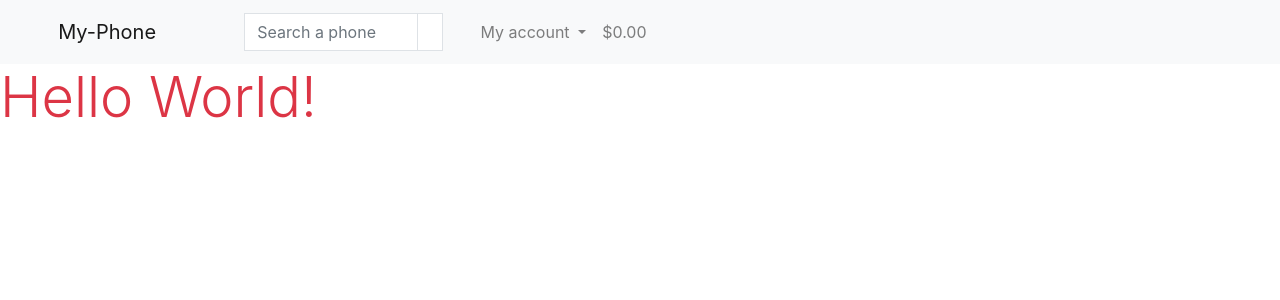
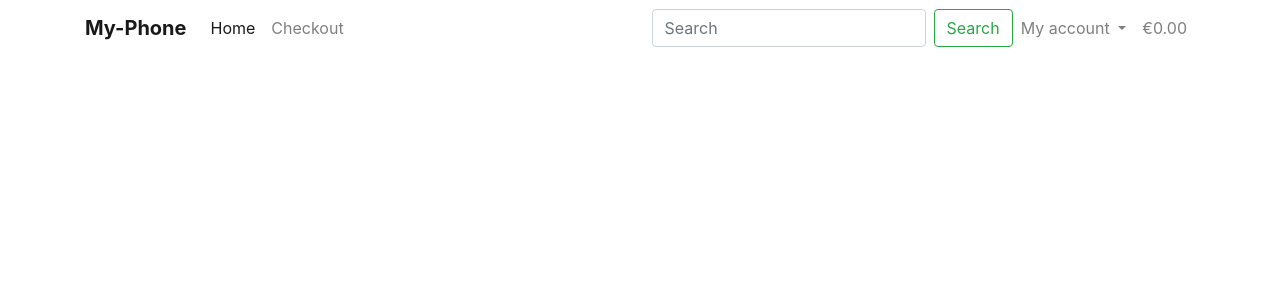
Before and after one commit to Deepak9912/My-Phone, a Django app: page / in a window 1280 px wide. Shown: the top 300 px of the page. Run offline with Django 3.2, Linux system fonts and the light colour scheme; some libraries are stand-ins or nearby versions.

Commit message:
add navbar in the base.html in the main template

```diff
--- a/home/templates/home/index.html
+++ b/home/templates/home/index.html
@@ -2,5 +2,5 @@
 {% load static %}
 
 {% block content %}
-<h1 class="display-4 text-danger">Hello World!</h1>
+<h1 class="display-4 text-danger"></h1>
 {% endblock %}
--- a/templates/base.html
+++ b/templates/base.html
@@ -15,22 +15,22 @@
   {% endblock %}
 
   {% block corecss %}
-  <link rel="stylesheet" href="https://cdn.jsdelivr.net/npm/bootstrap@4.0.0/dist/css/bootstrap.min.css"
-    integrity="sha384-Gn5384xqQ1aoWXA+058RXPxPg6fy4IWvTNh0E263XmFcJlSAwiGgFAW/dAiS6JXm" crossorigin="anonymous">
+  <link rel="stylesheet" href="https://stackpath.bootstrapcdn.com/bootstrap/4.4.1/css/bootstrap.min.css"
+    integrity="sha384-Vkoo8x4CGsO3+Hhxv8T/Q5PaXtkKtu6ug5TOeNV6gBiFeWPGFN9MuhOf23Q9Ifjh" crossorigin="anonymous">
   {% endblock %}
 
   {% block extra_css %}
   {% endblock %}
 
   {% block corejs %}
-  <script src="https://cdn.jsdelivr.net/npm/bootstrap@5.2.0/dist/js/bootstrap.bundle.min.js"
-    integrity="sha384-A3rJD856KowSb7dwlZdYEkO39Gagi7vIsF0jrRAoQmDKKtQBHUuLZ9AsSv4jD4Xa" crossorigin="anonymous">
+  <script src="https://code.jquery.com/jquery-3.4.1.slim.min.js"
+    integrity="sha384-J6qa4849blE2+poT4WnyKhv5vZF5SrPo0iEjwBvKU7imGFAV0wwj1yYfoRSJoZ+n" crossorigin="anonymous">
   </script>
-  <script src="https://cdn.jsdelivr.net/npm/@popperjs/core@2.11.5/dist/umd/popper.min.js"
-    integrity="sha384-Xe+8cL9oJa6tN/veChSP7q+mnSPaj5Bcu9mPX5F5xIGE0DVittaqT5lorf0EI7Vk" crossorigin="anonymous">
+  <script src="https://cdn.jsdelivr.net/npm/popper.js@1.16.0/dist/umd/popper.min.js"
+    integrity="sha384-Q6E9RHvbIyZFJoft+2mJbHaEWldlvI9IOYy5n3zV9zzTtmI3UksdQRVvoxMfooAo" crossorigin="anonymous">
   </script>
-  <script src="https://cdn.jsdelivr.net/npm/bootstrap@5.2.0/dist/js/bootstrap.min.js"
-    integrity="sha384-ODmDIVzN+pFdexxHEHFBQH3/9/vQ9uori45z4JjnFsRydbmQbmL5t1tQ0culUzyK" crossorigin="anonymous">
+  <script src="https://stackpath.bootstrapcdn.com/bootstrap/4.4.1/js/bootstrap.min.js"
+    integrity="sha384-wfSDF2E50Y2D1uUdj0O3uMBJnjuUD4Ih7YwaYd1iqfktj0Uod8GCExl3Og8ifwB6" crossorigin="anonymous">
   </script>
   {% endblock %}
 
@@ -42,34 +42,41 @@
 
 <body>
   <!--navbar-->
-  <nav class="navbar navbar-expand-lg navbar-light bg-light">
-    <div class="row">
-      <div class="col-12 col-lg-4 my-auto text-center py-1">
-        <a class="navbar-brand" href="{% url 'home' %}">My-Phone</a>
-        <button class="navbar-toggler" type="button" data-toggle="collapse" data-target="#navbarNavDropdown"
-          aria-controls="navbarNavDropdown" aria-expanded="false" aria-label="Toggle navigation">
+  <nav class="navbar fixed-top navbar-expand-lg navbar-light white scrolling-navbar">
+    <div class="container">
+
+      <!-- Brand -->
+      <a class="navbar-brand waves-effect" href="{% url 'home' %}">
+        <strong class="blue-text">My-Phone</strong>
+      </a>
+
+      <!-- Collapse -->
+      <button class="navbar-toggler" type="button" data-toggle="collapse" data-target="#navbarSupportedContent"
+        aria-controls="navbarSupportedContent" aria-expanded="false" aria-label="Toggle navigation">
         <span class="navbar-toggler-icon"></span>
       </button>
-      </div>
-      <!--search bar-->
-      <div class="col-12 col-lg-4 my-auto py-1">
-        <form method="GET" action="">
-          <div class="input-group w-100">
-            <input class="form-control border border-black rounded-0" type="text" name="query"
-              placeholder="Search a phone">
-            <div class="input-group-append">
-              <button class="form-control btn btn-black border border-black rounded-0" type="submit">
-                <span class="icon">
-                  <i class="fas fa-search"></i>
-                </span>
-              </button>
-            </div>
-          </div>
+
+      <!-- Links -->
+      <div class="collapse navbar-collapse" id="navbarSupportedContent">
+
+        <!-- Left home links-->
+        <ul class="navbar-nav mr-auto">
+          <li class="nav-item active">
+            <a class="nav-link waves-effect" href="/">Home</a>
+          </li>
+          <li class="nav-item">
+            <a class="nav-link waves-effect" href="/checkout">
+              Checkout</a>
+          </li>
+        </ul>
+
+        <!-- center search bar-->
+        <form class="form-inline my-2 my-lg-0">
+          <input class="form-control mr-sm-2" type="search" name="query" placeholder="Search" aria-label="Search">
+          <button class="btn btn-outline-success my-2 my-sm-0" type="submit">Search</button>
         </form>
-      </div>
-      <!--my account section-->
-      <div class="col-12 col-lg-4 my-auto py-1">
-        <div class="collapse navbar-collapse" id="navbarNavDropdown">
+
+        <!-- Right account details-->
         <ul class="navbar-nav">
           <li class="nav-item dropdown">
             <a class="nav-link dropdown-toggle" href="#" id="navbarDropdownMenuLink" data-toggle="dropdown"
@@ -96,17 +103,15 @@
                 <div><i class="fas fa-shopping-bag fa-lg"></i></div>
                 <p class="my-0">
                   {% if grand_total %}
-                      ${{ grand_total|floatformat:2 }}
+                    €{{ grand_total|floatformat:2 }}
                   {% else %}
-                      $0.00
+                    €0.00
                   {% endif %}
                 </p>
               </div>
             </a>
           </li>
         </ul>
-        </div>
-      </div>
       </div>
   </nav>
   <!--navbar ends-->
```
Also changed, not shown: 2 other files. Lines whose indentation alone changed are shown as unchanged.
